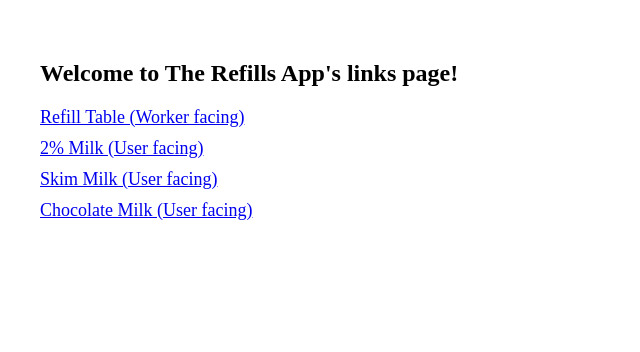
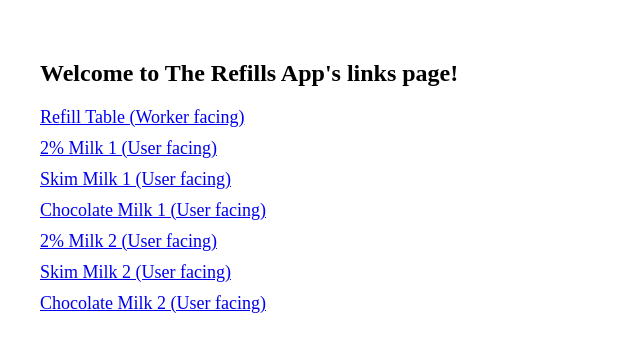
Before and after one commit to TheRefillApp/therefillapp, a React (Create React App) app: page / in a window 1280 px wide. Shown: the top 352 px of the page, without its empty margins (0-640 px from the left). Built offline with nearby package versions, Linux system fonts and the light colour scheme; no server answers.

Commit message:
add more stations

```diff
--- a/src/Home.js
+++ b/src/Home.js
@@ -10,16 +10,28 @@ function Home() {
         Refill Table (Worker facing)
       </p></a>
 
-      <a href={"/student-facing?station=2percentmilk"}>  <p style={{ fontFamily: '"Times New Roman", Times, serif', fontSize: '18px', margin: '10px 0' }}>
-        2% Milk (User facing)
+      <a href={"/student-facing?station=2percentmilk1"}>  <p style={{ fontFamily: '"Times New Roman", Times, serif', fontSize: '18px', margin: '10px 0' }}>
+        2% Milk 1 (User facing)
       </p></a>
 
-      <a href={"/student-facing?station=skimmilk"}>  <p style={{ fontFamily: '"Times New Roman", Times, serif', fontSize: '18px', margin: '10px 0' }}>
-        Skim Milk (User facing)
+      <a href={"/student-facing?station=skimmilk1"}>  <p style={{ fontFamily: '"Times New Roman", Times, serif', fontSize: '18px', margin: '10px 0' }}>
+        Skim Milk 1 (User facing)
       </p></a>
 
-      <a href={"/student-facing?station=chocolatemilk"}>  <p style={{ fontFamily: '"Times New Roman", Times, serif', fontSize: '18px', margin: '10px 0' }}>
-        Chocolate Milk (User facing)
+      <a href={"/student-facing?station=chocolatemilk1"}>  <p style={{ fontFamily: '"Times New Roman", Times, serif', fontSize: '18px', margin: '10px 0' }}>
+        Chocolate Milk 1 (User facing)
+      </p></a>
+
+      <a href={"/student-facing?station=2percentmilk2"}>  <p style={{ fontFamily: '"Times New Roman", Times, serif', fontSize: '18px', margin: '10px 0' }}>
+        2% Milk 2 (User facing)
+      </p></a>
+
+      <a href={"/student-facing?station=skimmilk2"}>  <p style={{ fontFamily: '"Times New Roman", Times, serif', fontSize: '18px', margin: '10px 0' }}>
+        Skim Milk 2 (User facing)
+      </p></a>
+
+      <a href={"/student-facing?station=chocolatemilk2"}>  <p style={{ fontFamily: '"Times New Roman", Times, serif', fontSize: '18px', margin: '10px 0' }}>
+        Chocolate Milk 2 (User facing)
       </p></a>
 
     </div>
--- a/src/RefillTable.js
+++ b/src/RefillTable.js
@@ -13,7 +13,7 @@ function RefillTable() {
   const [items, setItems] = useState([]);
   const [confirmPopup, setConfirmPopup] = useState({ show: false, itemId: null });
 
-  const translator = { "2percentmilk": "2% Milk", "skimmilk": "Skim Milk", "chocolatemilk": "Chocolate Milk" };
+  const translator = { "2percentmilk1": "2% Milk 1", "skimmilk1": "Skim Milk 1", "chocolatemilk1": "Chocolate Milk 1", "2percentmilk2": "2% Milk 2", "skimmilk2": "Skim Milk 2", "chocolatemilk2": "Chocolate Milk 2" };
 
   useEffect(() => {
     const itemsRef = ref(database, 'items');
@@ -23,6 +23,8 @@ function RefillTable() {
       if (data) {
         const formattedData = Object.keys(data).map(key => ({ id: key, ...data[key] }));
         setItems(formattedData);
+      } else {
+        console.log()
       }
     });
   }, []);
```
